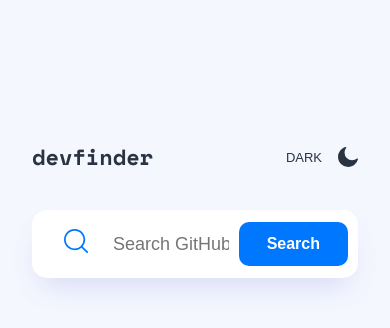
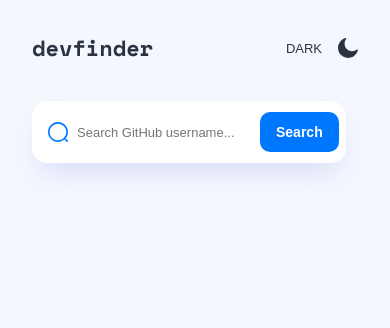
Before and after one commit to AljoschaNy/github-user-search-app, a React (Vite) app: page / in a window 390 px wide. Shown: the top 328 px of the page. Built offline with nearby package versions, Linux system fonts and the light colour scheme; no server answers.

Commit message:
Adjust mobile breakppint and enclose input field in a container for error message handling

```diff
--- a/src/App.css
+++ b/src/App.css
@@ -20,7 +20,7 @@
   }
 }
 
-@media screen and (max-width: 375px) {
+@media screen and (max-width: 480px) {
   .container {
     max-width: 327px;
     margin-top: 31px;
--- a/src/components/main/MoreInfos.css
+++ b/src/components/main/MoreInfos.css
@@ -26,7 +26,7 @@
   }
 }
 
-@media screen and (max-width: 375px) {
+@media screen and (max-width: 480px) {
   .further-user-infos {
     margin-top: 8px;
   }
--- a/src/components/main/UserCard.css
+++ b/src/components/main/UserCard.css
@@ -61,7 +61,7 @@
   }
 }
 
-@media screen and (max-width: 375px) {
+@media screen and (max-width: 480px) {
   .user-card {
     padding: 32px 24px 48px;
     margin-top: 16px;
--- a/src/components/main/UserStats.css
+++ b/src/components/main/UserStats.css
@@ -14,7 +14,7 @@
   margin-top: 1px;
 }
 
-@media screen and (max-width: 375px) {
+@media screen and (max-width: 480px) {
   .user-stats p {
     font-size: 1rem;
     text-align: center;
--- a/src/components/searchbar/Searchbar.css
+++ b/src/components/searchbar/Searchbar.css
@@ -6,6 +6,10 @@
   border-radius: 15px;
   padding: 10px 10px 10px 32px;
   margin-top: 36px;
+}
+
+.input-container {
+  width: 100%;
 }
 
 .searchbar-input {
@@ -31,7 +35,7 @@
   display: none;
 }
 
-@media screen and (max-width: 375px) {
+@media screen and (max-width: 480px) {
   .searchbar {
     padding: 7px 7px 7px 16px;
   }
--- a/src/components/searchbar/Searchbar.tsx
+++ b/src/components/searchbar/Searchbar.tsx
@@ -5,45 +5,55 @@ import "./Searchbar.css";
 import { SearchbarProps } from "../../type/types";
 import SearchSvgSmall from "../icons/SearchSvgSmall";
 
-function Searchbar({ setUserData }:Readonly<SearchbarProps>) {
-  const[searchInput, setSearchInput] = useState("");
-  const[user, setUser] = useState("octocat");
+function Searchbar({ setUserData }: Readonly<SearchbarProps>) {
+  const [searchInput, setSearchInput] = useState("");
+  const [user, setUser] = useState("octocat");
+  const [error, setError] = useState(false);
 
-  const fetchUserData = async ():Promise<void> => {
+  const fetchUserData = async (): Promise<void> => {
     const endpoint = "https://api.github.com/users/" + user.toLowerCase();
 
     try {
       const response = await fetch(endpoint);
 
-      if(response.ok) {
+      if (response.ok) {
         const userData = await response.json();
         setUserData(userData);
         console.log(userData);
+      } else {
+        throw new Error("User was not found");
       }
-    } catch(error) {
-      console.log(error);
+    } catch (error: unknown) {
+      console.log((error as Error).message);
+      setError(true);
     }
-  }
+  };
 
   const handleSearch = () => {
     setUser(searchInput);
     setSearchInput("");
-  }
+  };
 
   const handleKeyDown = (event: React.KeyboardEvent<HTMLInputElement>) => {
-    if(event.key === 'Enter') {
+    if (event.key === "Enter") {
       handleSearch();
     }
-  }
+  };
 
   useEffect(() => {
     fetchUserData();
-  }, [user])
+  }, [user]);
 
   return (
     <section className="searchbar">
-      <div className="desktop-search-icon"><SearchSvg /></div>
-      <div className="mobile-search-icon"><SearchSvgSmall /></div>
+      <div className="desktop-search-icon">
+        <SearchSvg />
+      </div>
+      <div className="mobile-search-icon">
+        <SearchSvgSmall />
+      </div>
+
+      <div className="input-container">
         <input
           type="text"
           className="searchbar-input"
@@ -53,8 +63,11 @@ function Searchbar({ setUserData }:Readonly<SearchbarProps>) {
           onKeyDown={handleKeyDown}
           placeholder="Search GitHub username..."
         />
+        {error && <div className="error-message">{error}</div>}
+      </div>
+
       <div className="searchbar-button">
-        <RegularButton  buttonText={"Search"} onClick={handleSearch} />
+        <RegularButton buttonText={"Search"} onClick={handleSearch} />
       </div>
     </section>
   );
--- a/src/index.css
+++ b/src/index.css
@@ -82,7 +82,7 @@ h4 {
   font-size: 0.8125rem;
 }
 
-@media screen and (max-width: 375px) {
+@media screen and (max-width: 480px) {
   body {
     font-size: 0.8125rem;
   }
@@ -121,7 +121,7 @@ a:hover {
   opacity: 0.7;
 }
 
-@media screen and (max-width: 375px) {
+@media screen and (max-width: 480px) {
   .regular-button {
     font-size: 0.875rem;
     padding: 12px 16px;
```
Lines whose indentation alone changed are shown as unchanged.
